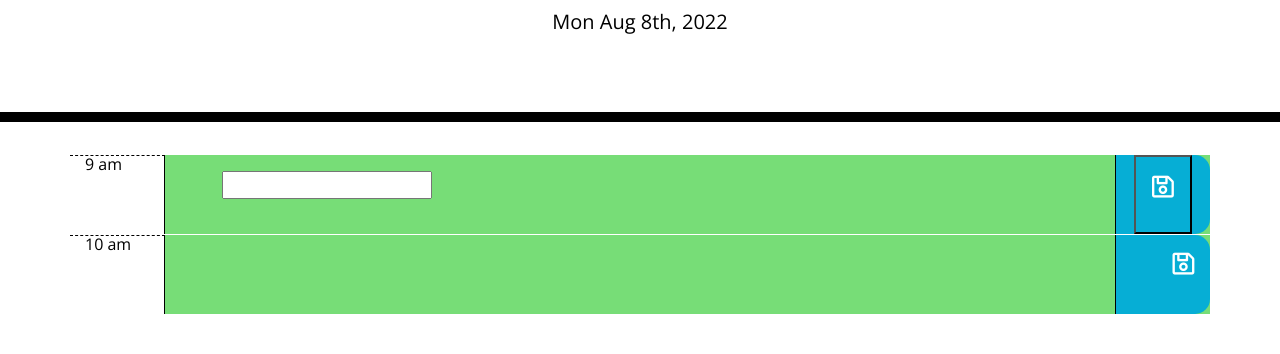
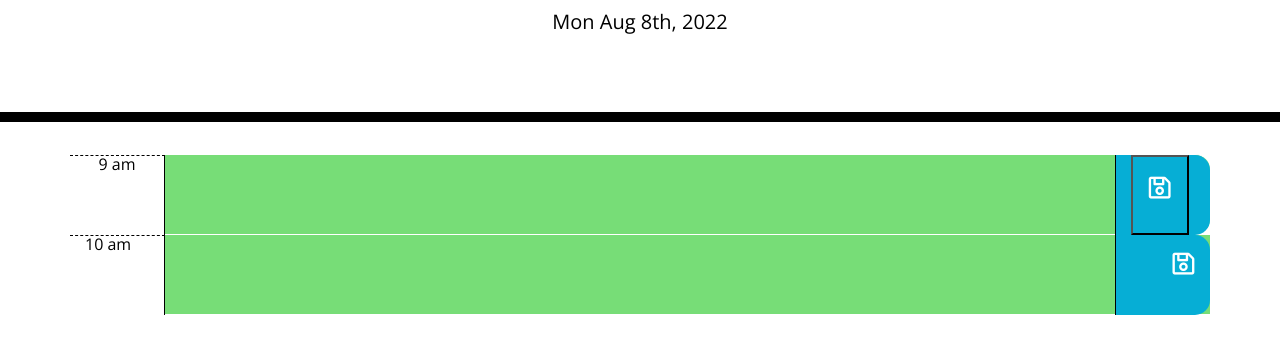
Before and after one commit to mstan19/dailyPlannerMS, a plain HTML site: page index.html in a window 1280 px wide. Shown: the part 182-536 px from the top of the page. Drawn offline with nearby package versions, Linux system fonts and the light colour scheme.

Commit message:
display event from LS

```diff
--- a/assets/script.js
+++ b/assets/script.js
@@ -13,8 +13,15 @@ saveToLS(input);
 }
 
 //cat is recieving the value of input
-
 function saveToLS(cat) {
     var printInput = cat.val();
     localStorage.setItem("event", printInput);
 }
+
+function displayEvent () {
+    var getEvent = localStorage.getItem("event");
+    //console.log(localStorage.getItem("event"));
+    $("#input9").text(getEvent);
+}
+
+displayEvent ();
--- a/assets/style.css
+++ b/assets/style.css
@@ -13,8 +13,8 @@ body {
     border: none;
     resize: none;
     color: #000000;
-    border-left: 1px solid black;
     padding: 10px;
+
   }
 
   .jumbotron {
@@ -68,6 +68,8 @@ body {
     border-bottom-right-radius: 15px;
     background-color: #06aed5;
     color: white;
+    height: 80px;
+
   }
 
   .saveBtn i:hover {
@@ -78,4 +80,6 @@ body {
   .sizeBtn {
     background-color: #06aed5;
     color: white;
+
+
   }
--- a/index.html
+++ b/index.html
@@ -27,20 +27,20 @@
     </header>
     <div class="container">
       <!-- Timeblocks go here -->
-      <section class="row past present future">
+      <section class="row past present future time-block">
         <div class="col-1 hour">9 am</div>
         <div class="col-10">
-          <input type="event" id="input9">
+          <textarea type="event" class="description d-flex justify-content-center" id="input9"></textarea>
         </div>
-        <div class="col-1 saveBtn d-flex justify-content-center">
-          <button class ="sizeBtn" id="buttonNine" onclick="btnClicked(9)"><i class="far fa-save" style="font-size: 25px;"></i>
+        <div class="col-1 saveBtn d-flex justify-content-start">
+          <button class="sizeBtn" id="buttonNine" onclick="btnClicked(9)"><i class="far fa-save" style="font-size: 25px;"></i>
           </button>
         </div>
       </section>
 
       <section class="row past present future">
         <div class="col-1 hour">10 am</div>
-        <div class="col-10 time-block description"></div>
+        <div class="col-10 time-block description time-block"></div>
         <div class="col-1 saveBtn">
           <td><i class="far fa-save" style="font-size: 25px;"></i></td>
         </div>
```
